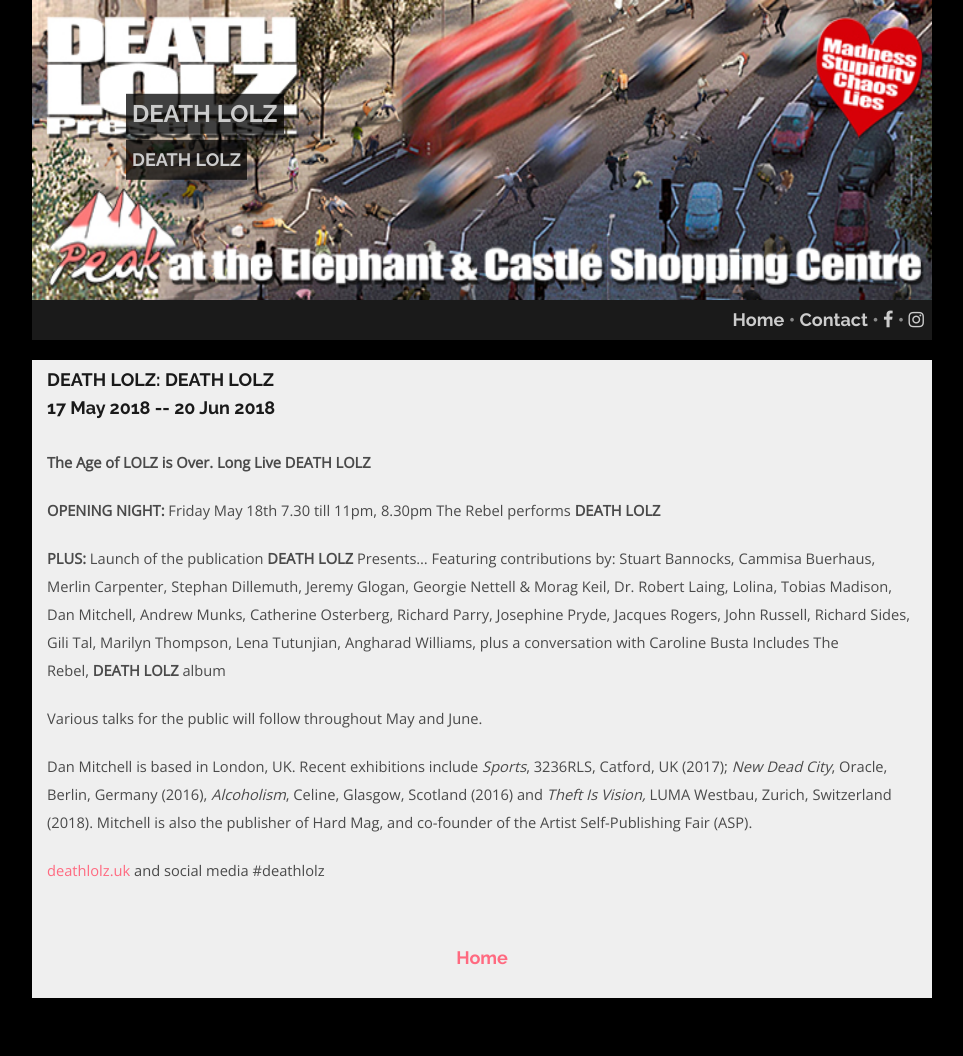
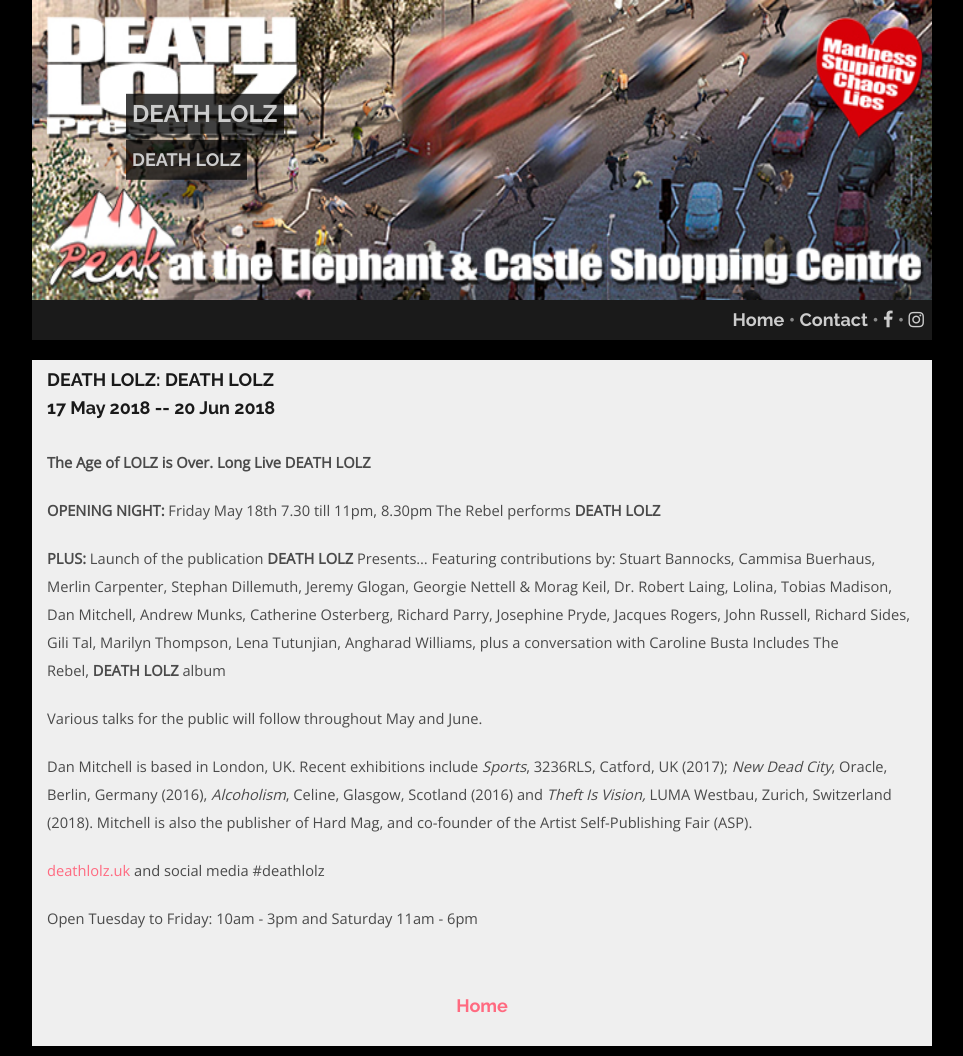
Before and after one commit to sa-mcquanzie/peak-website, a Jekyll site: the page built from _posts/2018-05-22-death-lolz.md, in a window 1280 px wide. Shown: the whole page, without its empty margins (158-1121 px from the left). Built offline with Jekyll 4.4.1, drawn with Linux system fonts in a browser that asks for light colours; nearby versions of some CDN libraries; before the commit the page ends 1008 px from its top, so only the background shows below that.

Commit message:
Update from Forestry.io - 2018-05-22-death-lolz.md

```diff
--- a/_posts/2018-05-22-death-lolz.md
+++ b/_posts/2018-05-22-death-lolz.md
@@ -21,3 +21,5 @@ Various talks for the public will follow throughout May and June.
 Dan Mitchell is based in London, UK. Recent exhibitions include _Sports_, 3236RLS, Catford, UK (2017); _New Dead City_, Oracle, Berlin, Germany (2016), _Alcoholism_, Celine, Glasgow, Scotland (2016) and _Theft Is Vision,_ LUMA Westbau, Zurich, Switzerland (2018). Mitchell is also the publisher of Hard Mag, and co-founder of the Artist Self-Publishing Fair (ASP).
 
 [deathlolz.uk](http://deathlolz.uk/) and social media #deathlolz
+
+Open Tuesday to Friday: 10am - 3pm and Saturday 11am - 6pm
```
